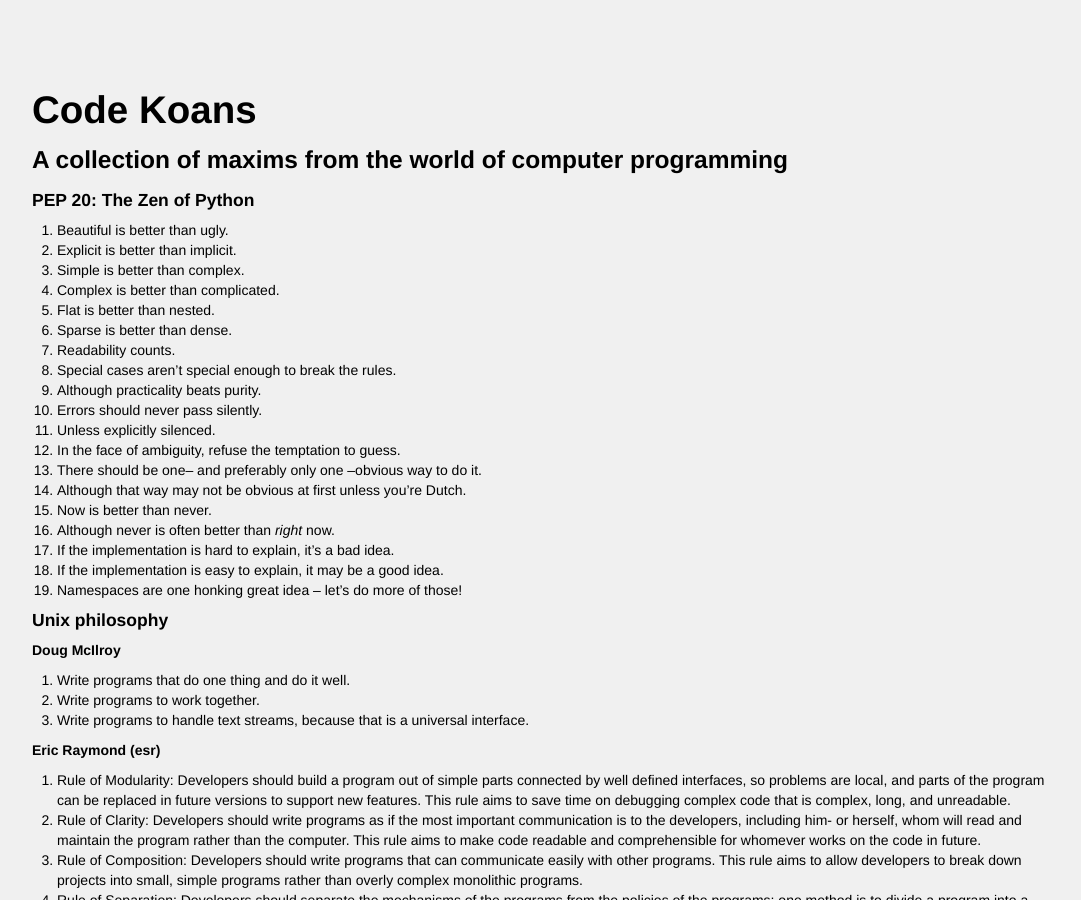
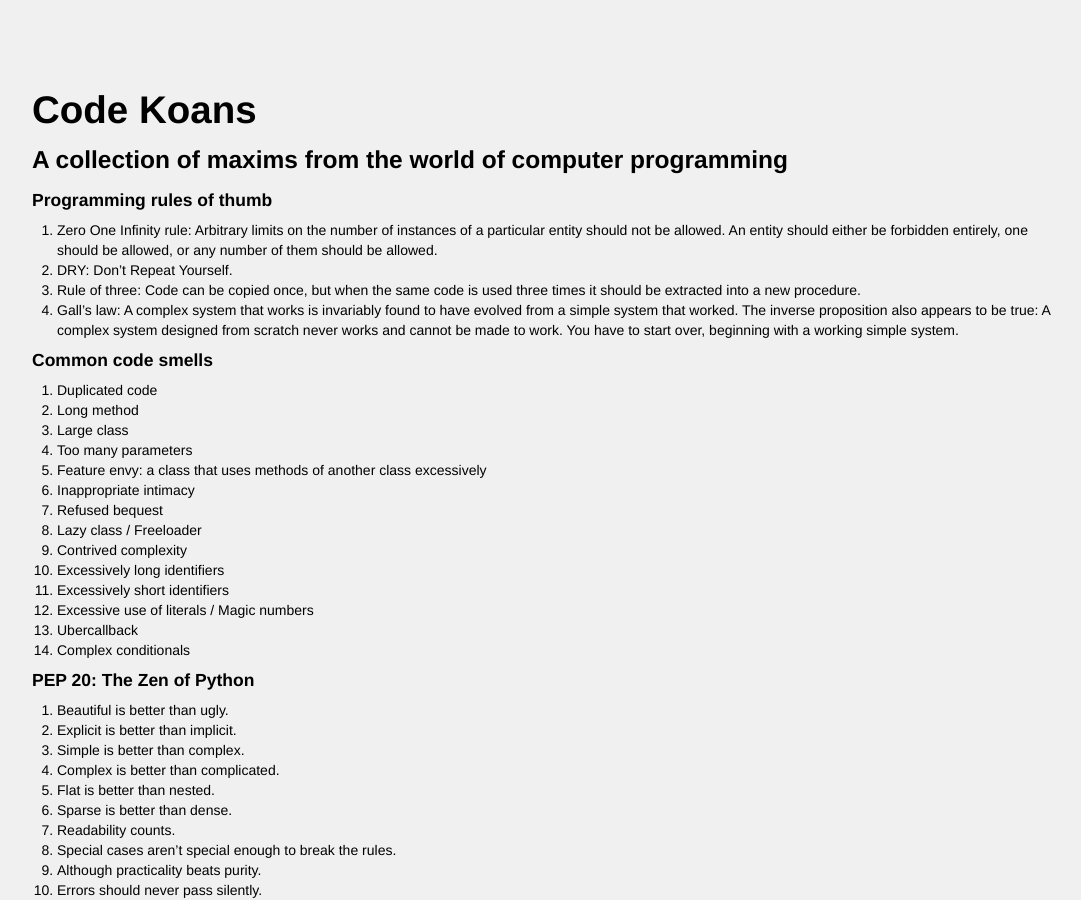
Before and after one commit to Sitwon/code-koans, a Jekyll site: the page built from index.html, in a window 1280 px wide and 900 px high. Shown: the whole window, without its empty margins (96-1177 px from the left). Built offline with Jekyll 4.4.1, drawn with Linux system fonts in a browser that asks for light colours.

Commit message:
Adding some generic rules of thumb and code smells

```diff
--- a/index.html
+++ b/index.html
@@ -4,6 +4,28 @@
 ---
 # Code Koans
 ### A collection of maxims from the world of computer programming
+
+#### Programming rules of thumb
+1. Zero One Infinity rule: Arbitrary limits on the number of instances of a particular entity should not be allowed. An entity should either be forbidden entirely, one should be allowed, or any number of them should be allowed.
+1. DRY: Don't Repeat Yourself.
+1. Rule of three: Code can be copied once, but when the same code is used three times it should be extracted into a new procedure.
+1. Gall's law: A complex system that works is invariably found to have evolved from a simple system that worked. The inverse proposition also appears to be true: A complex system designed from scratch never works and cannot be made to work. You have to start over, beginning with a working simple system.
+
+#### Common code smells
+1. Duplicated code
+1. Long method
+1. Large class
+1. Too many parameters
+1. Feature envy: a class that uses methods of another class excessively
+1. Inappropriate intimacy
+1. Refused bequest
+1. Lazy class / Freeloader
+1. Contrived complexity
+1. Excessively long identifiers
+1. Excessively short identifiers
+1. Excessive use of literals / Magic numbers
+1. Ubercallback
+1. Complex conditionals
 
 #### PEP 20: The Zen of Python
 1. Beautiful is better than ugly.
```
